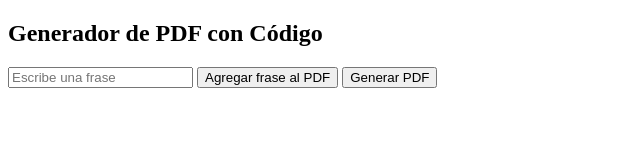
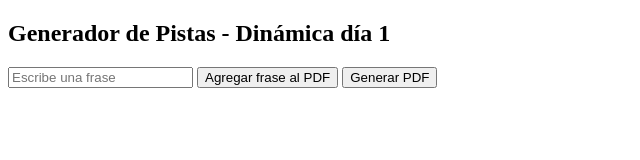
Before and after one commit to pcodef/generate-pdf-code, a plain HTML site: page index.html in a window 1280 px wide. Shown: the whole page, without its empty margins (0-640 px from the left). Drawn offline with nearby package versions, Linux system fonts and the light colour scheme.

Commit message:
Refactor the title and tab name

```diff
--- a/index.html
+++ b/index.html
@@ -3,12 +3,12 @@
 <head>
     <meta charset="UTF-8">
     <meta name="viewport" content="width=device-width, initial-scale=1.0">
-    <title>Generador de PDF con Código</title>
+    <title>Generador de Pistas - Dinámica día 1</title>
     <script src="https://cdnjs.cloudflare.com/ajax/libs/jspdf/2.5.1/jspdf.umd.min.js"></script>
     <link rel="stylesheet" href="style.css">
 </head>
 <body>
-    <h2>Generador de PDF con Código</h2>
+    <h2>Generador de Pistas - Dinámica día 1</h2>
     <input type="text" id="inputFrase" placeholder="Escribe una frase" maxlength="20">
     <button onclick="agregarFrase()">Agregar frase al PDF</button>
     <button onclick="generarPDF()">Generar PDF</button>
```
